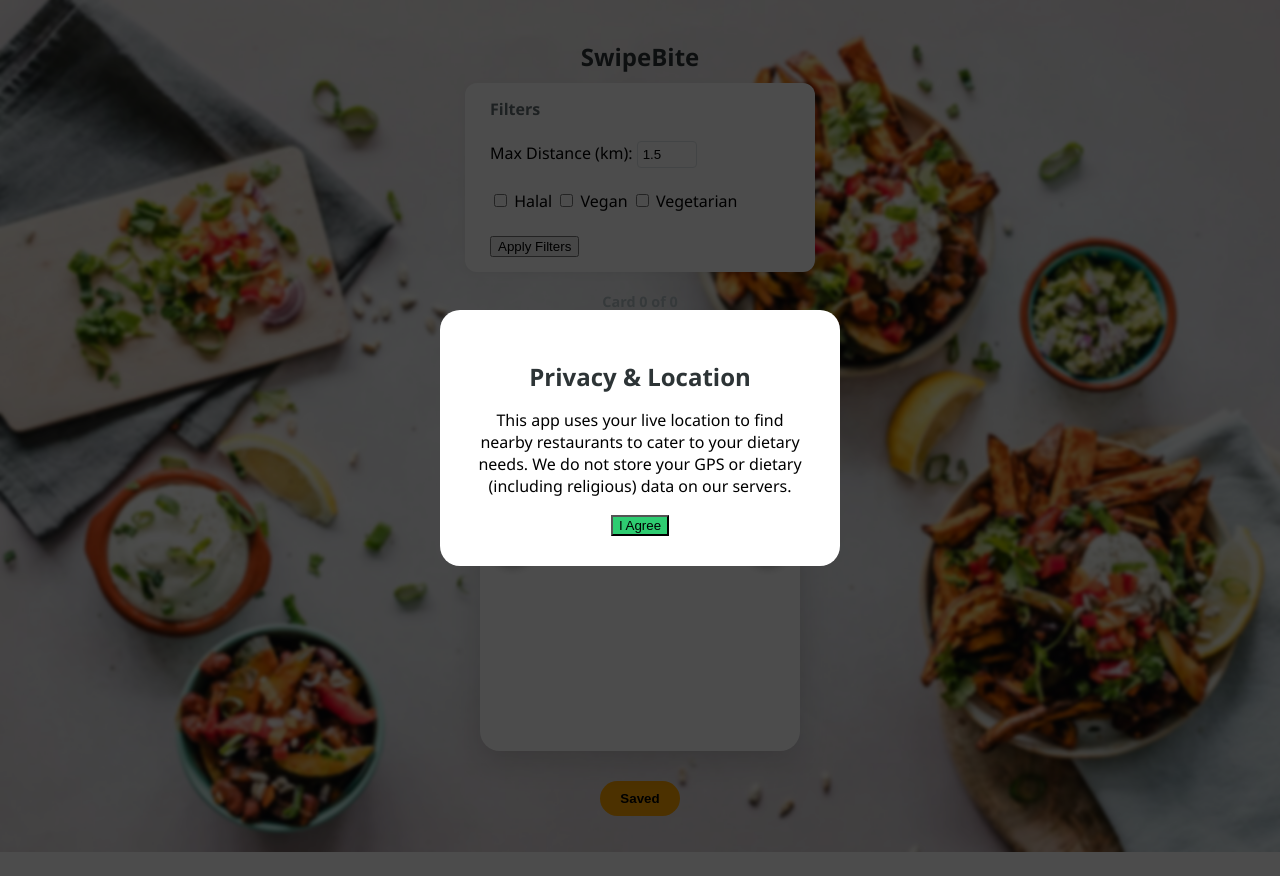
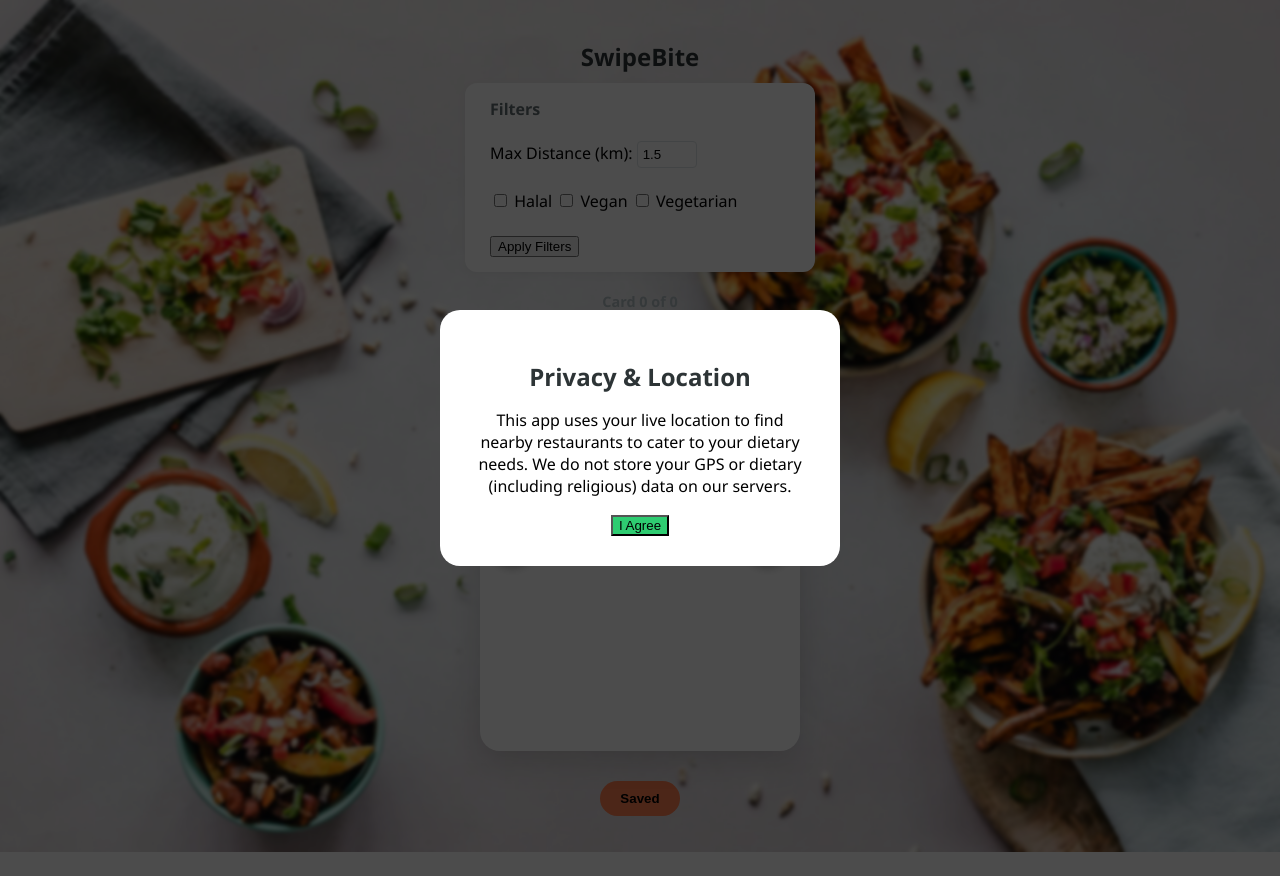
Before and after one commit to Callum-ya/restapp, a Flask app: page / in a window 1280 px wide. Run offline with Flask 3, Linux system fonts and the light colour scheme.

Commit message:
Update index.html

```diff
--- a/templates/index.html
+++ b/templates/index.html
@@ -143,7 +143,7 @@
             padding: 10px 20px;
             border-radius: 25px;
             border: none;
-            background: orange;
+            background: #FF7F50;
             font-weight: bold;
             cursor: pointer;
         }
```
